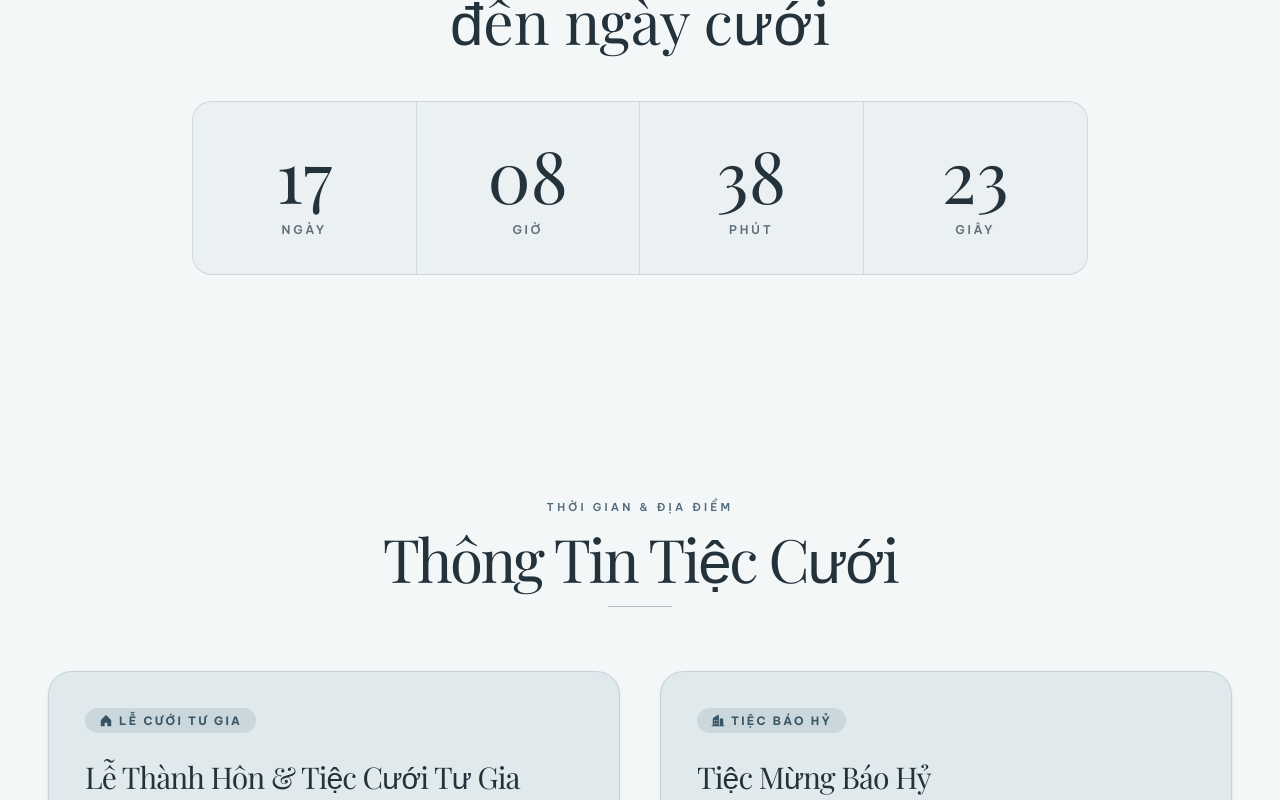
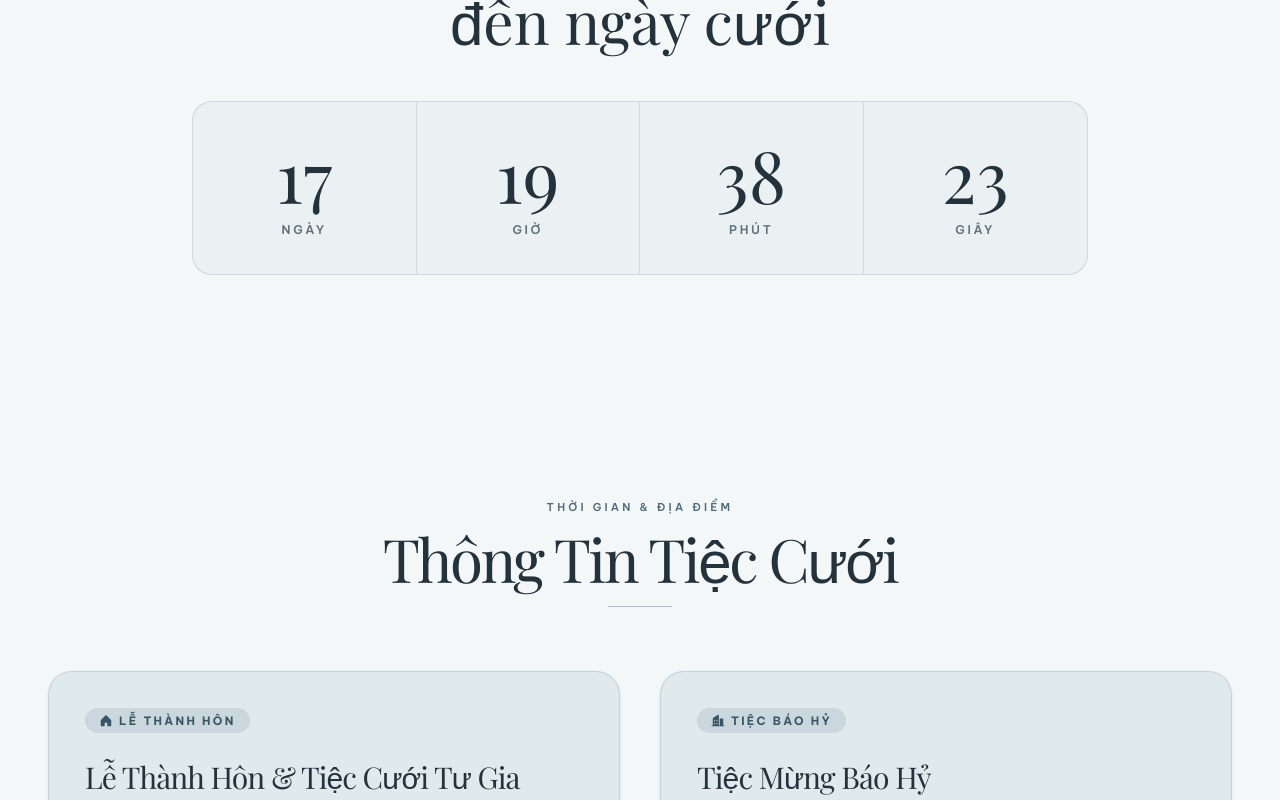
Before and after one commit to Quochuy98/w2026, a Next.js app: page / in a window 1280 px wide. Shown: the part 1960-2760 px from the top of the page. Built offline with nearby package versions, Linux system fonts and the light colour scheme; no server answers; the database is empty.

Commit message:
feat(wedding): support bride wedding event (Vu Quy - 21/09/2026 at Tan Hao, Vinh Long) synchronized with groom event

```diff
--- a/components/wedding/countdown.tsx
+++ b/components/wedding/countdown.tsx
@@ -11,15 +11,20 @@ const units = [
   { key: "seconds", label: "Giây" },
 ] as const;
 
-export function Countdown() {
-  const [state, setState] = useState<CountdownState>(() => getCountdownState(Date.now()));
+interface CountdownProps {
+  targetIso?: string;
+}
+
+export function Countdown({ targetIso }: CountdownProps = {}) {
+  const targetMs = targetIso ? Date.parse(targetIso) : Date.parse(WEDDING_INSTANT);
+  const [state, setState] = useState<CountdownState>(() => getCountdownState(Date.now(), targetMs));
 
   useEffect(() => {
-    const update = () => setState(getCountdownState(Date.now()));
+    const update = () => setState(getCountdownState(Date.now(), targetMs));
     update();
     const timer = window.setInterval(update, 1_000);
     return () => window.clearInterval(timer);
-  }, []);
+  }, [targetMs]);
 
   return (
     <section aria-labelledby="countdown-title" className="mx-auto w-full max-w-7xl px-5 py-20 sm:px-8 sm:py-28 lg:px-12">
--- a/components/wedding/event-details.tsx
+++ b/components/wedding/event-details.tsx
@@ -1,6 +1,6 @@
 "use client";
 
-import { weddingConfig, type GuestInfo, type WeddingEvent } from "@/content/wedding";
+import { weddingConfig, getWeddingEvent, type GuestInfo, type WeddingEvent } from "@/content/wedding";
 import { Reveal } from "./reveal";
 import {
   CalendarPlus,
@@ -59,7 +59,10 @@ function downloadIcsFile(event: WeddingEvent) {
   const url = window.URL.createObjectURL(blob);
   const link = document.createElement("a");
   link.href = url;
-  link.setAttribute("download", `${event.type === "wedding" ? "le-cuoi-tu-gia" : "tiec-bao-hy"}.ics`);
+  const fileName = event.type === "wedding"
+    ? (event.badge === "Lễ Vu Quy" ? "le-vu-quy-tu-gia" : "le-thanh-hon-tu-gia")
+    : "tiec-bao-hy";
+  link.setAttribute("download", `${fileName}.ics`);
   document.body.appendChild(link);
   link.click();
   document.body.removeChild(link);
@@ -178,10 +181,9 @@ function EventCard({ event }: { event: WeddingEvent }) {
           type="button"
           onClick={() => downloadIcsFile(event)}
           className="inline-flex items-center justify-center gap-1.5 rounded-full border border-[var(--line)] bg-[var(--surface)] px-4 py-2.5 text-xs font-semibold text-[var(--foreground)] transition hover:bg-[var(--surface-strong)] active:scale-[0.98]"
-          title="Tải file nhắc lịch Apple Calendar / Outlook (.ics)"
         >
           <CalendarCheck size={14} weight="bold" />
-          <span>Apple / ICS</span>
+          <span>Tải lịch (.ics)</span>
         </button>
       </div>
     </div>
@@ -189,12 +191,14 @@ function EventCard({ event }: { event: WeddingEvent }) {
 }
 
 export function EventDetails({ guest }: EventDetailsProps) {
-  const { wedding, reception } = weddingConfig.events;
+  const wedding = getWeddingEvent(guest?.side);
+  const { reception } = weddingConfig.events;
   const eventType = guest?.eventType;
+  const isBride = guest?.side === "bride";
 
   // Khi có mã khách mời:
-  // - "wedding": chỉ hiển thị Lễ Cưới tư gia
-  // - "reception": chỉ hiển thị Tiệc Báo Hỷ
+  // - "wedding": chỉ hiển thị Lễ Cưới tư gia (Nhà Trai: 22/09, Nhà Gái: 21/09)
+  // - "reception": chỉ hiển thị Tiệc Báo Hỷ (26/09)
   // - "both" hoặc không có guest: hiển thị cả hai sự kiện
   const showWedding = guest ? eventType === "wedding" || eventType === "both" : true;
   const showReception = guest ? eventType === "reception" || eventType === "both" : true;
@@ -213,7 +217,9 @@ export function EventDetails({ guest }: EventDetailsProps) {
           className="font-display text-4xl leading-[1.05] tracking-[-0.04em] text-[var(--foreground)] sm:text-5xl lg:text-6xl"
         >
           {isSingle && showWedding
-            ? "Thông Tin Lễ Cưới Tư Gia"
+            ? isBride
+              ? "Thông Tin Lễ Vu Quy Tư Gia"
+              : "Thông Tin Lễ Thành Hôn Tư Gia"
             : isSingle && showReception
             ? "Thông Tin Tiệc Mừng Báo Hỷ"
             : "Thông Tin Tiệc Cưới"}
--- a/components/wedding/invitation-hero.tsx
+++ b/components/wedding/invitation-hero.tsx
@@ -1,7 +1,7 @@
 "use client";
 
 import { motion } from "motion/react";
-import { weddingConfig, type AlbumImage, type GuestInfo, type WeddingSlot } from "@/content/wedding";
+import { weddingConfig, getWeddingEvent, type AlbumImage, type GuestInfo, type WeddingSlot } from "@/content/wedding";
 import { AlbumImageView } from "./album-image";
 import { EnvelopeSimpleOpen, Sparkle, Heart } from "@phosphor-icons/react";
 
@@ -11,6 +11,7 @@ interface InvitationHeroProps {
 }
 
 export function InvitationHero({ slots, guest }: InvitationHeroProps) {
+  const weddingEvent = getWeddingEvent(guest?.side);
   // Easing mượt mà chuẩn điện ảnh cho hiệu ứng trình chiếu
   const slideEase = [0.16, 1, 0.3, 1] as const;
 
@@ -125,14 +126,14 @@ export function InvitationHero({ slots, guest }: InvitationHeroProps) {
                 transition={{ duration: 0.85, delay: 0.85, ease: slideEase }}
               >
                 <time
-                  dateTime={weddingConfig.events.wedding.dateIso.slice(0, 10)}
+                  dateTime={weddingEvent.dateIso.slice(0, 10)}
                   className="font-display text-2xl tracking-[-0.03em] text-[var(--foreground)] sm:text-3xl"
                 >
-                  {weddingConfig.events.wedding.shortDate}
+                  {weddingEvent.shortDate}
                 </time>
                 <span aria-hidden className="h-px w-10 bg-[var(--accent)]" />
                 <span className="text-xs uppercase tracking-[0.18em] text-[var(--foreground)] font-semibold">
-                  {weddingConfig.events.wedding.locationCity}
+                  {weddingEvent.locationCity}
                 </span>
               </motion.div>
             ) : guest?.eventType === "reception" ? (
@@ -155,7 +156,7 @@ export function InvitationHero({ slots, guest }: InvitationHeroProps) {
               </motion.div>
             ) : (
               <div className="mt-4 space-y-2 sm:mt-7 sm:space-y-2.5">
-                {/* 22.09.2026 Tỉnh Vĩnh Long - Chạy từ bên TRÁI vào */}
+                {/* Vĩnh Long - Chạy từ bên TRÁI vào */}
                 <motion.div
                   className="flex items-center gap-3"
                   initial={{ x: -80, opacity: 0 }}
@@ -163,14 +164,14 @@ export function InvitationHero({ slots, guest }: InvitationHeroProps) {
                   transition={{ duration: 0.85, delay: 0.85, ease: slideEase }}
                 >
                   <time
-                    dateTime={weddingConfig.events.wedding.dateIso.slice(0, 10)}
+                    dateTime={weddingEvent.dateIso.slice(0, 10)}
                     className="font-display text-2xl tracking-[-0.03em] text-[var(--foreground)] sm:text-3xl"
                   >
-                    {weddingConfig.events.wedding.shortDate}
+                    {weddingEvent.shortDate}
                   </time>
                   <span aria-hidden className="h-px w-8 bg-[var(--accent)]" />
                   <span className="text-xs uppercase tracking-[0.18em] text-[var(--foreground)] font-semibold">
-                    {weddingConfig.events.wedding.locationCity}
+                    {weddingEvent.locationCity}
                   </span>
                 </motion.div>
 
--- a/components/wedding/wedding-landing.tsx
+++ b/components/wedding/wedding-landing.tsx
@@ -1,6 +1,7 @@
 import {
   WEDDING_SLOTS,
   weddingConfig,
+  getWeddingEvent,
   type AlbumImage,
   type GuestInfo,
   type WeddingSlot,
@@ -27,6 +28,10 @@ type WeddingLandingProps = {
 
 export function WeddingLanding({ images, slots, isFallback, guest, groomCrop, brideCrop }: WeddingLandingProps) {
   const remaining = images.filter((image) => !WEDDING_SLOTS.some((slot) => slots[slot]?.id === image.id));
+  const weddingEvent = getWeddingEvent(guest?.side);
+  const countdownTargetIso = guest?.eventType === "reception"
+    ? weddingConfig.events.reception.dateIso
+    : weddingEvent.dateIso;
 
   return (
     <main className="overflow-clip">
@@ -38,7 +43,7 @@ export function WeddingLanding({ images, slots, isFallback, guest, groomCrop, br
 
 
       {/* 3. Bộ Đếm Ngược Ngày Cưới */}
-      <Countdown />
+      <Countdown targetIso={countdownTargetIso} />
 
       {/* 4. Thời Gian & Địa Điểm Sự Kiện (Tư Gia / Báo Hỷ) */}
       <EventDetails guest={guest} />
--- a/content/wedding.ts
+++ b/content/wedding.ts
@@ -146,6 +146,7 @@ export interface WeddingConfig {
   family: FamilyConfig;
   events: {
     wedding: WeddingEvent;
+    brideWedding?: WeddingEvent;
     reception: WeddingEvent;
   };
   gift: BankAccount;
@@ -215,7 +216,7 @@ export const weddingConfig: WeddingConfig = {
       type: "wedding",
       title: "Lễ Thành Hôn & Tiệc Cưới Tư Gia",
       subTitle: "Hôn lễ cử hành tại tư gia nhà trai",
-      badge: "Lễ Cưới Tư Gia",
+      badge: "Lễ Thành Hôn",
       shortDate: "22.09.2026",
       locationCity: "Tỉnh Vĩnh Long",
       dateLabel: "Thứ Ba, ngày 22 tháng 09 năm 2026",
@@ -225,6 +226,22 @@ export const weddingConfig: WeddingConfig = {
       venue: "Tư Gia Nhà Trai",
       address: "139 Ấp Hưng An Tây, Xã Hưng Nhượng, Tỉnh Vĩnh Long",
       mapUrl: "https://maps.google.com/?q=Hưng+Nhượng,+Tỉnh+Vĩnh+Long",
+      note: "Sự hiện diện của Quý khách là niềm vinh hạnh lớn cho toàn thể gia đình chúng tôi.",
+    },
+    brideWedding: {
+      type: "wedding",
+      title: "Lễ Vu Quy & Tiệc Cưới Tư Gia",
+      subTitle: "Hôn lễ cử hành tại tư gia nhà gái",
+      badge: "Lễ Vu Quy",
+      shortDate: "21.09.2026",
+      locationCity: "Tỉnh Vĩnh Long",
+      dateLabel: "Thứ Hai, ngày 21 tháng 09 năm 2026",
+      dateIso: "2026-09-21T11:00:00+07:00",
+      timeLabel: "10:00",
+      lunarDate: "Ngày 11 tháng 08 Năm Bính Ngọ",
+      venue: "Tư Gia Nhà Gái",
+      address: "Ấp Tân Thị, Xã Tân Hào, Tỉnh Vĩnh Long",
+      mapUrl: "https://maps.google.com/?q=%E1%BA%A4p+T%C3%A2n+Th%E1%BB%8B,+X%C3%A3+T%C3%A2n+H%C3%A0o,+T%E1%BB%89nh+V%C3%A9nh+Long",
       note: "Sự hiện diện của Quý khách là niềm vinh hạnh lớn cho toàn thể gia đình chúng tôi.",
     },
     reception: {
@@ -277,6 +294,15 @@ export const WEDDING = weddingConfig;
 export const wedding = weddingConfig;
 export const weddingContent = weddingConfig;
 
+/**
+ * Lấy thông tin sự kiện cưới tư gia theo phía nhà (Nhà Trai: 22/09/2026, Nhà Gái: 21/09/2026).
+ */
+export function getWeddingEvent(side?: "groom" | "bride" | null): WeddingEvent {
+  if (side === "bride" && weddingConfig.events.brideWedding) {
+    return weddingConfig.events.brideWedding;
+  }
+  return weddingConfig.events.wedding;
+}
 
 export const SLOT_LABELS: Record<WeddingSlot, string> = {
   hero: "Ảnh bìa",
```
Also changed, not shown: 1 other file (tests, documents, lock files or other folders).
